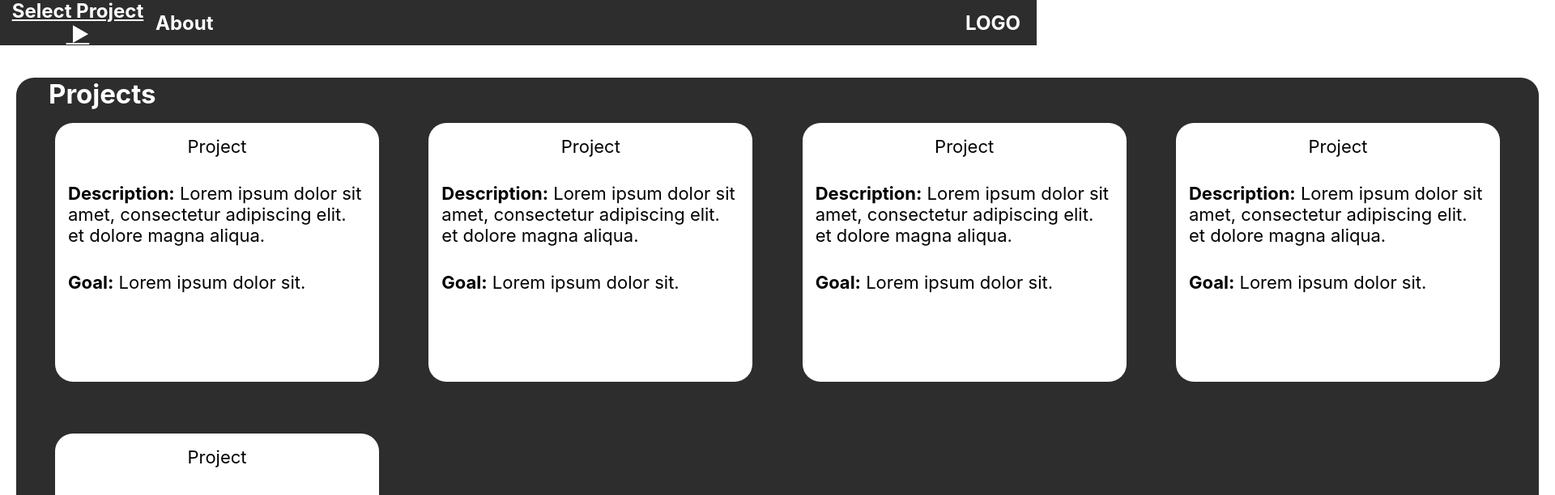
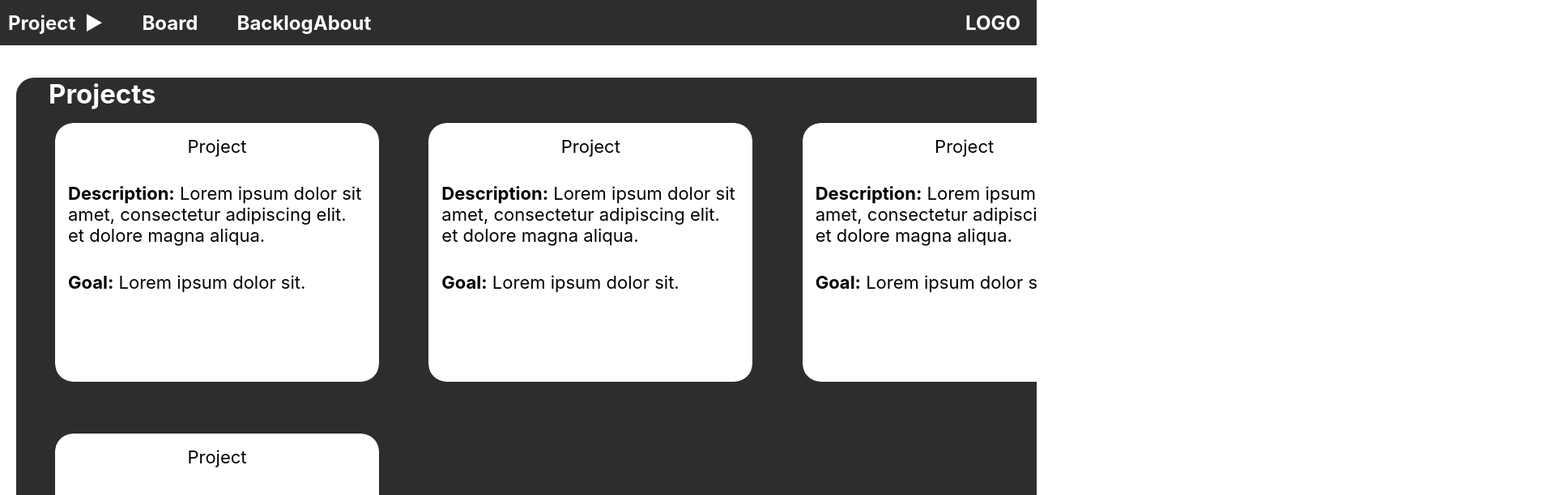
Before and after one commit to Toam10/AppleSeedsTodo, a React (Create React App) app in the folder frontend/: page /Project5 in a window 1280 px wide. Shown: the top 612 px of the page at 81% size, 1920 px wide, since content can reach past the window. Built offline with nearby package versions, Linux system fonts and the light colour scheme.

Commit message:
Browser router implementation and added links to placeholder project mockup

```diff
--- a/frontend/src/App.tsx
+++ b/frontend/src/App.tsx
@@ -1,13 +1,21 @@
 import React from 'react';
-import { Route, Routes } from 'react-router-dom';
+import { Routes, Route } from 'react-router-dom';
 import './App.css';
 import PageDesign from './Screens/GlobalComponents/Navbar/Components/PageDesign/PageDesign';
-import './Screens/GlobalComponents/Navbar/Navbar';
-import Navbar from './Screens/GlobalComponents/Navbar/Navbar';
+import './Screens/GlobalComponents/Navbar/Navbar_Default';
+import Navbar from './Screens/GlobalComponents/Navbar/Navbar_Default';
+import Project from './Screens/GlobalComponents/Navbar/Components/Project/Project';
 
 function App() {
   return (
     <div className='App'>
+      <Routes>
+        <Route path="/Project1" element={<Project />} />
+        <Route path="/Project2" element={<Project />} />
+        <Route path="/Project3" element={<Project />} />
+        <Route path="/Project4" element={<Project />} />
+        <Route path="/Project5" element={<Project />} />
+      </Routes>
       <Navbar />
       <PageDesign />
     </div>
--- a/frontend/src/Screens/GlobalComponents/Navbar/Components/ActiveMode/ActiveMode.css
+++ b/frontend/src/Screens/GlobalComponents/Navbar/Components/ActiveMode/ActiveMode.css
@@ -12,4 +12,5 @@
 .Navbar__activemode{
     display: flex;
     gap: 48px;
+    padding-left: 10px;
 }
--- a/frontend/src/Screens/GlobalComponents/Navbar/Components/ActiveMode/ActiveMode.tsx
+++ b/frontend/src/Screens/GlobalComponents/Navbar/Components/ActiveMode/ActiveMode.tsx
@@ -4,7 +4,7 @@ import './ActiveMode.css';
 function ActiveMode() {
     return (
         <div className="Navbar__activemode">
-            <h2 className='activemode__item'>Project 1 &nbsp;&#9654;</h2>
+            <h2 className='activemode__item'>Project &nbsp;&#9654;</h2>
             <h2 className='activemode__item'>Board</h2>
             <h2 className='activemode__item'>Backlog</h2>
         </div>
--- a/frontend/src/Screens/GlobalComponents/Navbar/Components/PageDesign/CardList/CardList.css
+++ b/frontend/src/Screens/GlobalComponents/Navbar/Components/PageDesign/CardList/CardList.css
@@ -5,3 +5,8 @@
     justify-content: space-between;
     padding-left: 8px;
 }
+.CardsList a{
+    text-decoration: none;
+    height: 320px;
+    border-radius: 22px;
+}
--- a/frontend/src/Screens/GlobalComponents/Navbar/Components/PageDesign/CardList/CardList.tsx
+++ b/frontend/src/Screens/GlobalComponents/Navbar/Components/PageDesign/CardList/CardList.tsx
@@ -1,15 +1,16 @@
 import React from "react";
+import { Link } from "react-router-dom";
 import './CardList.css';
 import ProjectCard from "./ProjectCard/ProjectCard";
 
 function CardList() {
     return (
         <div className="CardsList">
-            <ProjectCard />
-            <ProjectCard />
-            <ProjectCard />
-            <ProjectCard />
-            <ProjectCard />
+            <Link to="/Project1"><ProjectCard /></Link>
+            <Link to="/Project2"><ProjectCard /></Link>
+            <Link to="/Project3"><ProjectCard /></Link>
+            <Link to="/Project4"><ProjectCard /></Link>
+            <Link to="/Project5"><ProjectCard /></Link>
         </div>
     );
 };
--- a/frontend/src/Screens/GlobalComponents/Navbar/Components/PageDesign/CardList/ProjectCard/ProjectCard.css
+++ b/frontend/src/Screens/GlobalComponents/Navbar/Components/PageDesign/CardList/ProjectCard/ProjectCard.css
@@ -12,9 +12,9 @@
     text-align: left;
     padding: 16px;
 }
-.ProjectCard:hover{
+/* .ProjectCard:hover{
     cursor: pointer;
-}
+} */
 .ProjectCard li:nth-child(1){
     text-align: center;
     width: 368px;
--- /dev/null
+++ b/frontend/src/Screens/GlobalComponents/Navbar/Components/Project/Project.tsx
@@ -0,0 +1,16 @@
+import React from 'react';
+import ActiveMode from '../ActiveMode/ActiveMode';
+import './Project.css';
+import PageDesign from '../PageDesign/PageDesign';
+import Navbar from '../../Navbar_Active';
+
+function Project() {
+  return (
+    <div className='Project'>
+      <Navbar />
+      <PageDesign />
+    </div>
+  );
+}
+
+export default Project;
--- /dev/null
+++ b/frontend/src/Screens/GlobalComponents/Navbar/Navbar_Active.tsx
@@ -0,0 +1,22 @@
+import React from 'react';
+import './Navbar.css';
+import '../../../Style/Colors.css'
+import ActiveMode from './Components/ActiveMode/ActiveMode';
+
+function Navbar() {
+    return (
+        <div>
+            <div className='navbar'>
+                <div className='navbar__activemode_leftSide'>
+                    <ActiveMode />
+                    <h2 className='about'>About</h2>
+                </div>
+                <div className='navbar__activemode_rightSide'>
+                    <h2 className='logo'>LOGO</h2>
+                </div>
+            </div>
+        </div>
+    );
+};
+
+export default Navbar;
--- a/frontend/src/index.css
+++ b/frontend/src/index.css
@@ -2,6 +2,7 @@
   margin: 0;
   padding: 0;
   box-sizing: border-box;
+  overflow-y: hidden;
 }
 body {
   margin: 0;
```
Also changed, not shown: frontend/src/Screens/GlobalComponents/Navbar/Components/Project/Project.css (added), frontend/src/Screens/GlobalComponents/Navbar/Navbar_Default.tsx (renamed from frontend/src/Screens/GlobalComponents/Navbar/Navbar.tsx).
